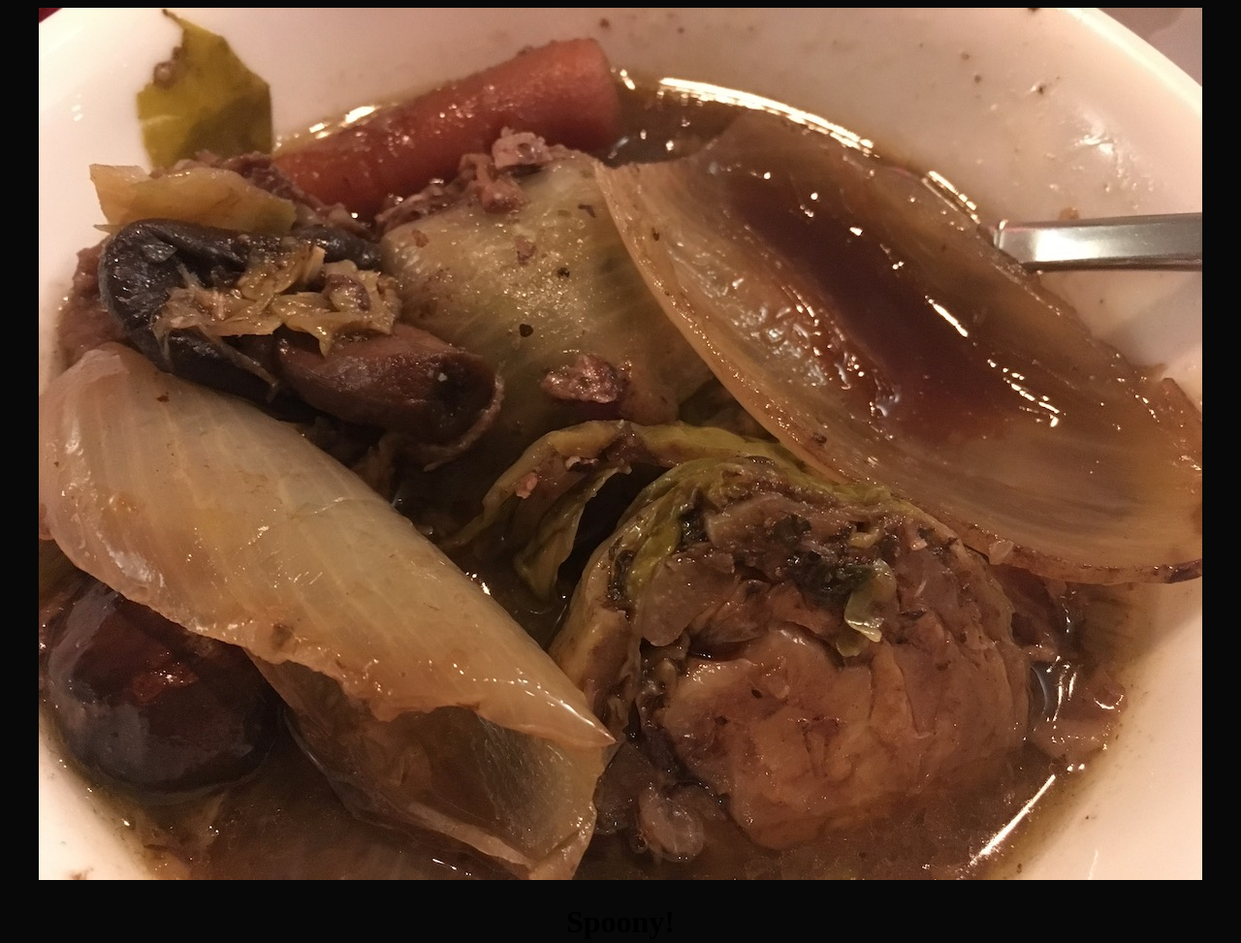
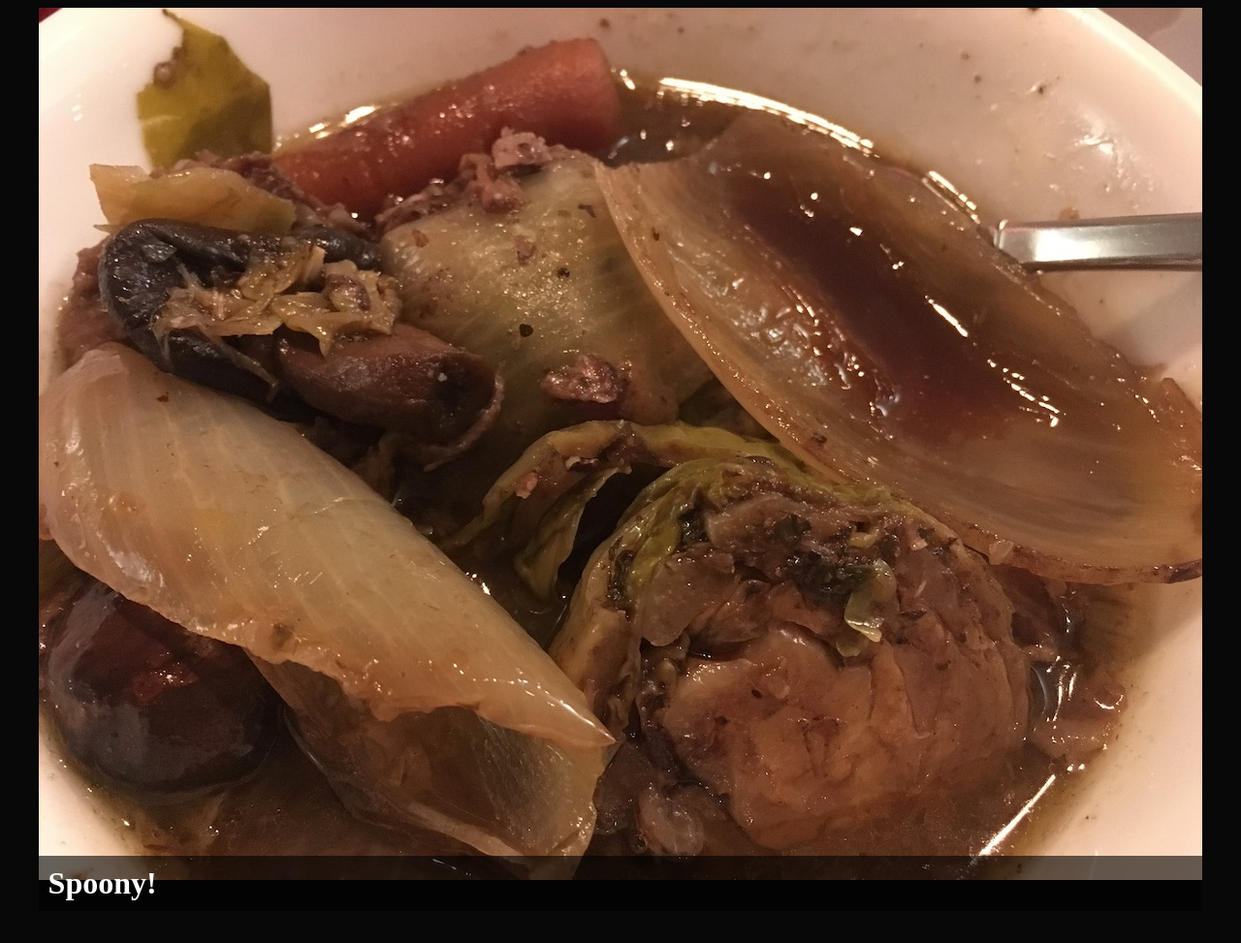
Before and after one commit to spacethief/randomsoup, a plain HTML site: page index.html in a window 1280 px wide. Shown: the whole page at 97% size. Drawn offline with Linux system fonts and the light colour scheme.

Commit message:
Update index.html

```diff
--- a/index.html
+++ b/index.html
@@ -5,14 +5,26 @@
   <meta charset="utf-8">
   <meta name="viewport" content="width=device-width, initial-scale=1">
 <style>
+    .container {
+        max-width: 320px;
+        margin: 0 auto;
+    }
     img {
-        max-width: 320px;
+        max-width: 100%;
+    }
+    h1 {
+        max-width: 100%;
+        background-color: rgba(0,0,0,0.6);
+        padding: 0.3em;
+        color: #fff;
+        position: relative;
+        top: -50px;
     }
     @media screen and (min-width: 620px) {
-        img { max-width: 600px; }
+        .container { max-width: 600px; }
     }
     @media screen and (min-width: 1220px) {
-        img { max-width: 1200px; }
+        .container { max-width: 1200px; }
     }
 </style>
 
@@ -20,9 +32,11 @@
 
 
 
-<body style="background-color:#080808;text-align:center;">
- <img class="randomsoup" src="images/chili.jpg" alt="A picture of soup." />
- <h1 class="words"></h1>
+<body style="background-color:#080808;">
+    <div class="container">
+        <img class="randomsoup" src="images/chili.jpg" alt="A picture of soup." />
+        <h1 class="words"></h1>
+    </div>
 
  <script>
     const imgStorage = [
```
